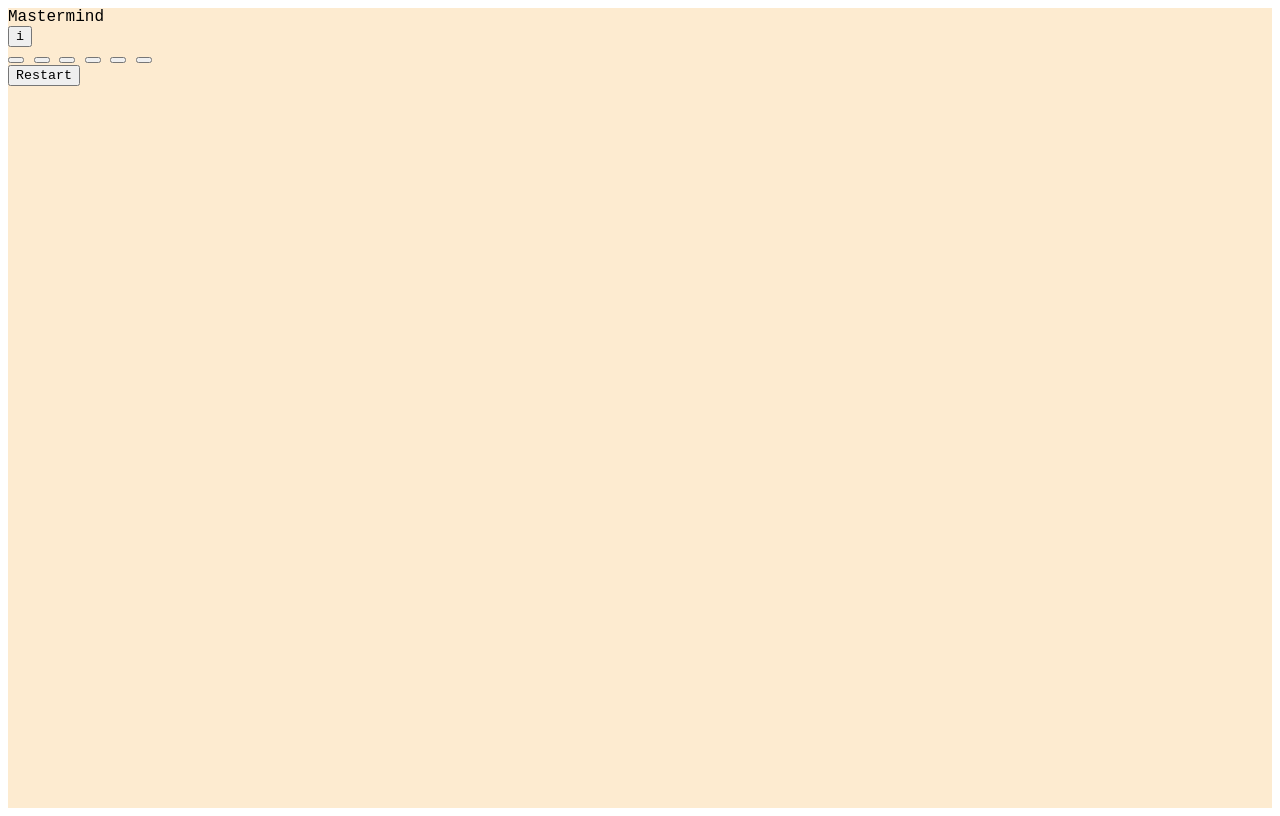
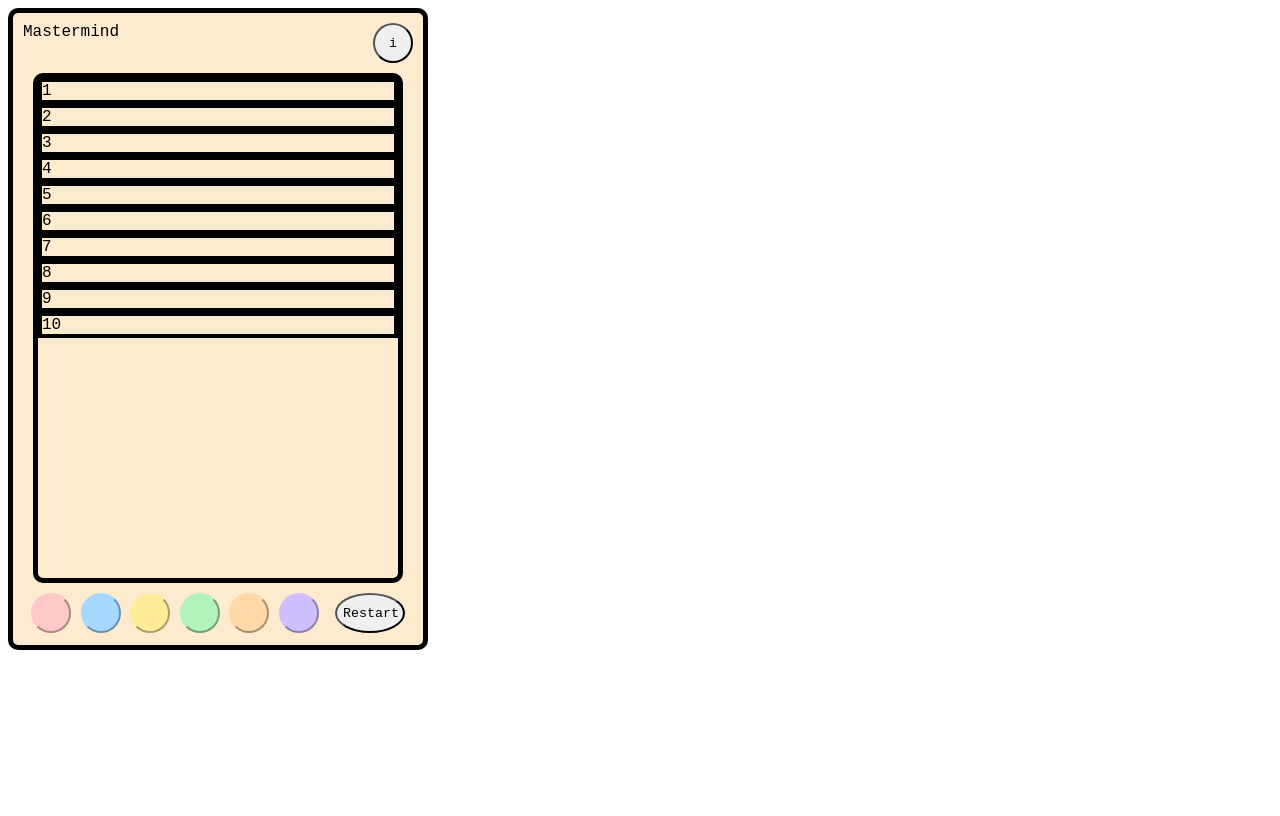
Before and after one commit to Exiled184/Project---Game---Mastermind, a plain HTML site: page index.html in a window 1280 px wide. Drawn offline with Linux system fonts and the light colour scheme; files whose address does not match are found by name.

Commit message:
buttons working

```diff
--- a/index.html
+++ b/index.html
@@ -9,24 +9,66 @@
 </head>
 <body>
     <div class="container">
+        <div class ="top">
         <div class="heading">Mastermind</div>
         <button class="instructions">i</button>
+    </div>
         <div class="board">
             <div class="computer code">
-                <div class="secret code"></div>
-                <div class="secret code"></div>
-                <div class="secret code"></div>
-                <div class="secret code"></div>
+                <div class="secret-code" id="secret-code-1"></div>
+                <div class="secret-code" id="secret-code-2"></div>
+                <div class="secret-code" id="secret-code-3"></div>
+                <div class="secret-code" id="secret-code-4"></div>
             </div>
-            <div class="rows"></div>
-            <div class="guesses"></div>
-            <div class="pegs">
-                <div class="peg color" id="none"></div>
-                <div class="peg color" id="black"></div>
-                <div class="peg color" id="white"></div>
+            <div class="row-1">
+                <div class ="row-box">1</div>
+                <div class="attempt">
+                    <div class="guess" id="row1-guess1"></div>
+                    <div class="guess" id="row1-guess2"></div>
+                    <div class="guess" id="row1-guess3"></div>
+                    <div class="guess" id="row1-guess4"></div>
+                </div>
+                <div class="pegs">
+                    <div class="peg-color" id="none"></div>
+                    <div class="peg-color" id="black"></div>
+                    <div class="peg-color" id="white"></div>
+                </div>
             </div>
+            <div class="row-2">
+                <div class ="row-box">2</div>
+            </div>
+            <div class="row-3">
+                <div class ="row-box">3</div>
+            </div>
+            <div class="row-4">
+                <div class ="row-box">4</div>
+            </div>
+            <div class="row-5">
+                <div class ="row-box">5</div>
+            </div>
+            <div class="row-6">
+                <div class ="row-box">6</div>
+            </div>
+            <div class="row-7">
+                <div class ="row-box">7</div>
+            </div>
+            <div class="row-8">
+                <div class ="row-box">8</div>
+            </div>
+            <div class="row-9">
+                <div class ="row-box">9</div>
+            </div>
+            <div class="row-10">
+                <div class ="row-box">10</div>
+            </div>
+
+
+
+
+
         </div>
-         <div class="color buttons">
+        <footer>
+         <div class="color-buttons">
             <button class="color" id="red"></button>
             <button class="color" id="blue"></button>
             <button class="color" id="yellow"></button>
@@ -35,6 +77,7 @@
             <button class="color" id="purple"></button>
          </div>
          <button class="restart">Restart</button>
+        </footer>
     </div>
 </body>
 </html>
--- a/script.js
+++ b/script.js
@@ -11,3 +11,21 @@
 
 
 /*----- functions -----*/
+
+// window.onload() = function() {
+// //instructions();//
+// startGame()
+
+// }
+
+
+const buttonSelector = document.querySelectorAll(".color-buttons > .color");
+
+buttonSelector.forEach(function(button) {
+    button.addEventListener("click", function() {
+        selectColor(button.id)  })
+})
+
+function selectColor(color){
+   console.log(color)
+}
--- a/style.css
+++ b/style.css
@@ -1,18 +1,84 @@
 *{
     margin: 10;
     padding: 10;
-    box-sizing: border-box;
     font-family:'Courier New', Courier, monospace;
 }
 
 
 .container{
-    width: 100%;
-    height: 100vh;
+    width: 390px;
+    height: 100%;
     background: #fDEBD0;
-
+    border: 5px solid black;
+    padding:10px;
+    border-radius:10px;
+}
+.top{
+    display:grid;
+    grid-template-columns: 1fr 3fr 1fr;
+    grid-template-rows: 1fr;
+}
+.heading{
+    grid-row-start:1;
+    justify-content: center;
 }
 
-.color-button{
+.instructions{
+    grid-column-start: 6;
+}
+
+
+.board{
+    height: 500px;
+    width: 360px;
+    border: 5px solid black;
+    border-radius:10px;
+    margin:10px;
+}
+
+.row-box{
+    border:4px solid black;
+}
+
+
+
+footer{
+    display: flex;
+    justify-content:space-around;
+}
+button{
+    height: 40px;
+    width:40px;
+    border-radius:50%;
+    box-shadow: 0;
+}
+
+#red{
+    background: #ffc9c9;
+    border-color: #ffc9c9;
+}
+#blue{
+    background: #a5d8ff;
+    border-color: #a5d8ff;
+}
+#yellow{
+    background: #ffec99;
+    border-color: #ffec99;
+}
+#green{
+    background: #b2f2bb;
+    border-color: #b2f2bb;
+}
+#orange{
+    background: #ffd8a8;
+    border-color: #ffd8a8;
+}
+#purple{
+    background: #d0bfff;
+    border-color: #d0bfff;
+}
+.restart{
+    height: 40px;
+    width: 70px;
     border-radius: 100%;
 }
```
